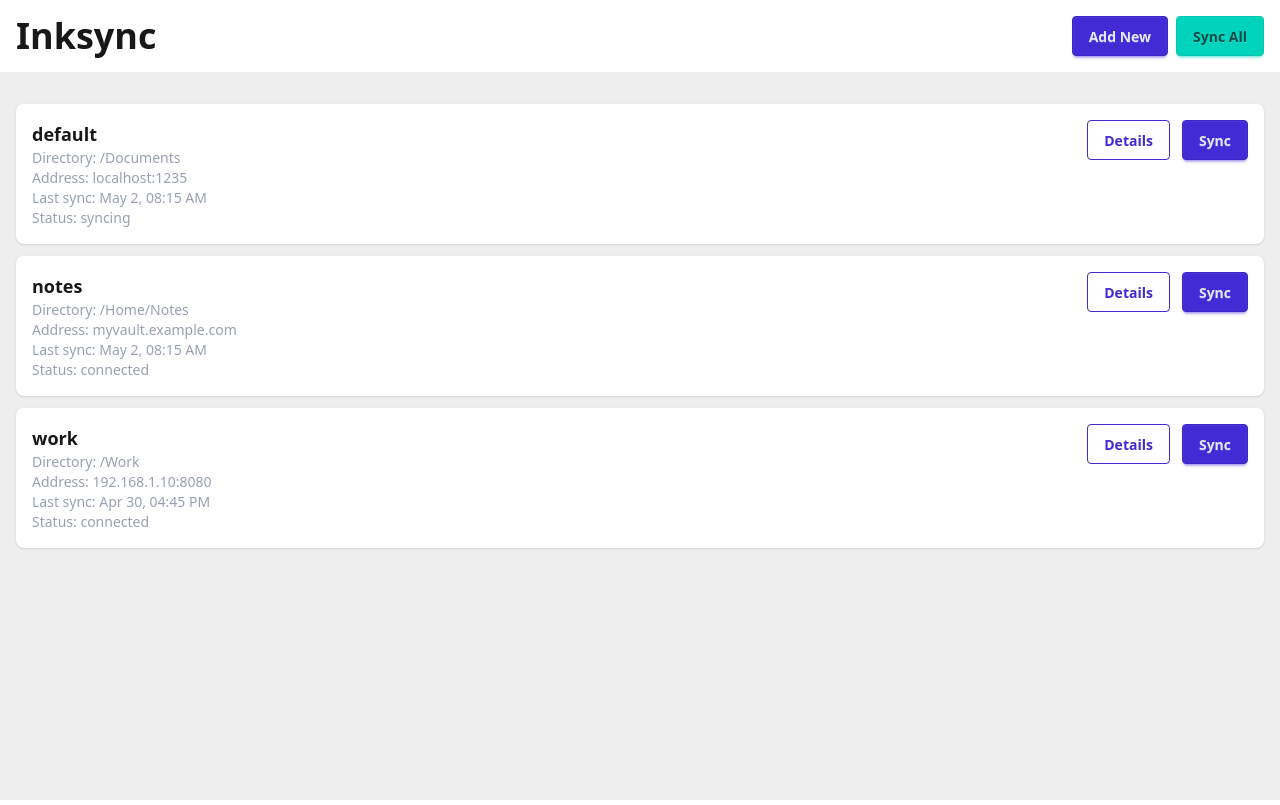
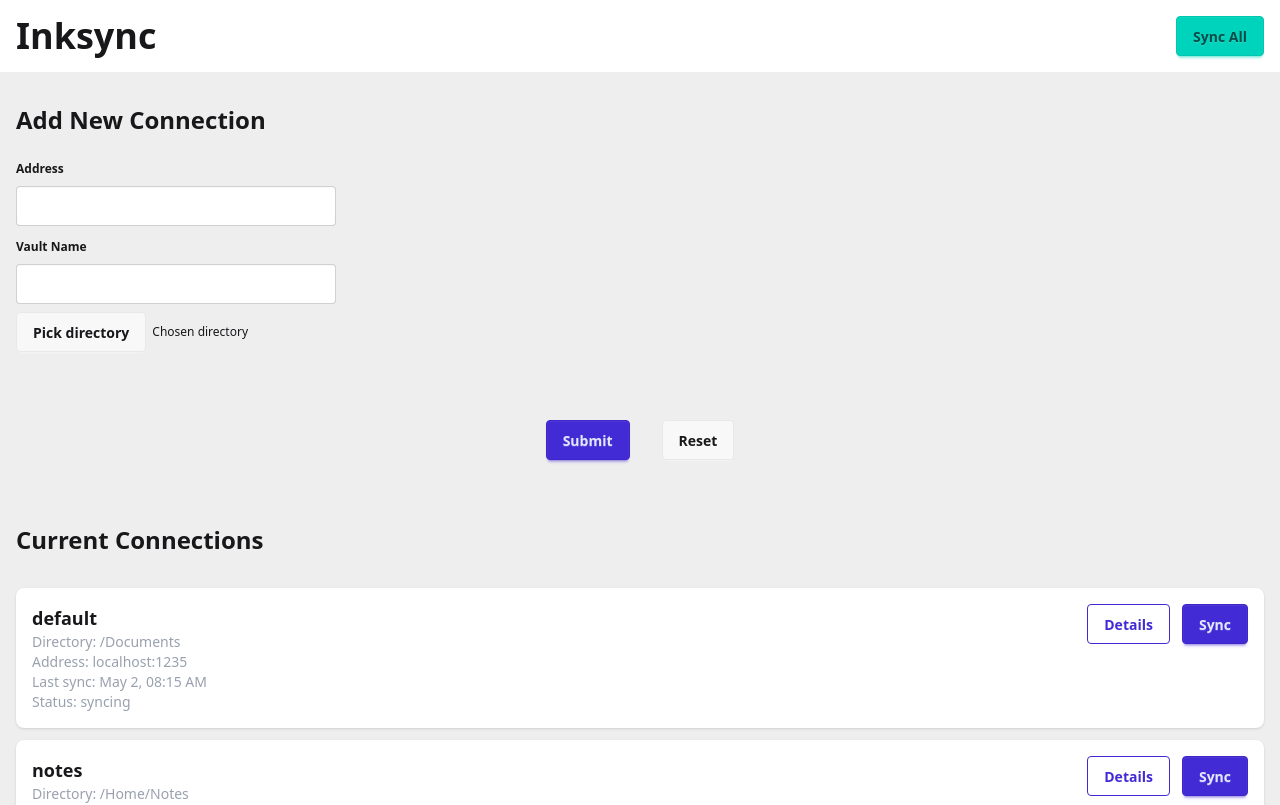
Before and after one commit to FireSquid6/inksync, a React (Vite) app in the folder apps/mobile/: page / in a window 1280 px wide. Shown: the top 805 px of the page. Built offline with nearby package versions, Linux system fonts and the light colour scheme.

Commit message:
fix issues with picking a directory

```diff
--- a/apps/mobile/package.json
+++ b/apps/mobile/package.json
@@ -6,6 +6,7 @@
   "scripts": {
     "dev": "vite",
     "build": "tsc -b && vite build",
+    "sync": "bun run build && bunx cap sync",
     "lint": "eslint .",
     "preview": "vite preview"
   },
--- a/apps/mobile/src/components/connection.tsx
+++ b/apps/mobile/src/components/connection.tsx
@@ -4,51 +4,30 @@ import { CgPushUp, CgPushDown, CgCheck, CgFileRemove } from "react-icons/cg";
 import { TbDeviceIpadCancel } from "react-icons/tb";
 import { LuServerOff } from "react-icons/lu";
 import { Link } from "@tanstack/react-router";
-import { useEffect, useRef, useState } from "react";
+import { useState } from "react";
 import { FileInput, TextInput } from "./form";
-import { FaXmark } from "react-icons/fa6";
 
-export function AddConnectionModal({ isOpen, onClose }: { isOpen: boolean, onClose: () => void }) {
-  const ref = useRef<HTMLDialogElement | null>(null);
-
-  useEffect(() => {
-    const dialog = ref.current;
-
-    if (dialog === null) {
-      return;
-    }
-
-    if (isOpen) {
-      dialog.show();
-    } else {
-      dialog.close();
-    }
-  }, [isOpen]);
-
+export function AddConnectionForm() {
   const [vaultName, setVaultName] = useState<string>("");
   const [address, setAddress] = useState<string>("");
   const [directory, setDirectory] = useState<string>("Chosen directory");
 
 
   return (
-    <dialog ref={ref} open={isOpen} className="modal modal-bottom sm:modal-middle" onClose={onClose}>
-      <div className="modal-box">
+    <div className="flex flex-col p-4">
       <div className="flex flex-row">
         <h2 className="text-2xl font-bold w-full">Add New Connection</h2>
-          <button onClick={onClose} className="btn btn-error btn-outline btn-circle">
-            <FaXmark size={32} />
-          </button>
       </div>
-        <form className="py-4">
+      <form className="py-4 mx-auto w-full">
         <TextInput label="Address" state={address} onChange={setAddress} />
         <TextInput label="Vault Name" state={vaultName} onChange={setVaultName} />
         <FileInput state={directory} setState={setDirectory} type="directory" />
-          <div className="flex flex-col w-full">
-            <button className="btn btn-primary mt-16 mx-auto">Submit</button>
+        <div className="flex flex-row w-full">
+          <button className="btn btn-primary mt-16 ml-auto mr-4">Submit</button>
+          <button className="btn mt-16 mr-auto ml-4">Reset</button>
         </div>
       </form>
     </div>
-    </dialog>
   )
 
 }
--- a/apps/mobile/src/components/form.tsx
+++ b/apps/mobile/src/components/form.tsx
@@ -29,10 +29,21 @@ export interface FileInputProps {
 
 export function FileInput(props: FileInputProps) {
   const onClick = async () => {
+    try {
       switch (props.type) {
         case "directory":
+          console.log("Starting directory pick:");
+
+          try {
+
             const dir = await FilePicker.pickDirectory();
+            console.log("Got:", dir);
             props.setState(dir.path);
+          } catch (e) {
+            console.log("Got an error:");
+            console.log(e);
+          }
+
           break;
         case "file":
           const { files } = await FilePicker.pickFiles({ limit: 1 });
@@ -41,6 +52,10 @@ export function FileInput(props: FileInputProps) {
           }
           props.setState(files[0].path ?? "No path...");
           break;
+      }
+    } catch (e) {
+      console.log("Error picking directory:")
+      console.log(e);
     }
   }
 
--- a/apps/mobile/src/routes/index.tsx
+++ b/apps/mobile/src/routes/index.tsx
@@ -1,33 +1,24 @@
 import { createFileRoute } from '@tanstack/react-router'
-import { AddConnectionModal, ConnectionButton } from '../components/connection';
+import { AddConnectionForm, ConnectionButton } from '../components/connection';
 import { useAtomValue } from 'jotai';
 import { connectionsAtom } from '../lib/connection';
-import { useState } from 'react';
 
 export const Route = createFileRoute('/')({
   component: RouteComponent,
 })
 
 function TopSection() {
-  const [open, setOpen] = useState<boolean>(false);
 
   return (
     <div className="flex justify-between items-center p-4 bg-base-100 mb-4">
       <h1 className="text-4xl font-bold">Inksync</h1>
       <div className="flex gap-2">
         <button
-          className="btn btn-primary"
-          onClick={() => setOpen(true)}
-        >
-          Add New
-        </button>
-        <button
           className="btn btn-accent"
         >
           Sync All
         </button>
       </div>
-      <AddConnectionModal isOpen={open} onClose={() => setOpen(false)} />
     </div>
   );
 
@@ -39,7 +30,9 @@ function RouteComponent() {
   return (
     <div>
       <TopSection />
+      <AddConnectionForm />
       <div className="p-4">
+        <h2 className="text-2xl font-bold w-full mb-8 mt-4">Current Connections</h2>
         {connections.map((c, i) => <ConnectionButton connection={c} key={i} />)}
       </div>
     </div>
```
Also changed, not shown: 1 other file (tests, documents, lock files or other folders). Lines whose indentation alone changed are shown as unchanged.
